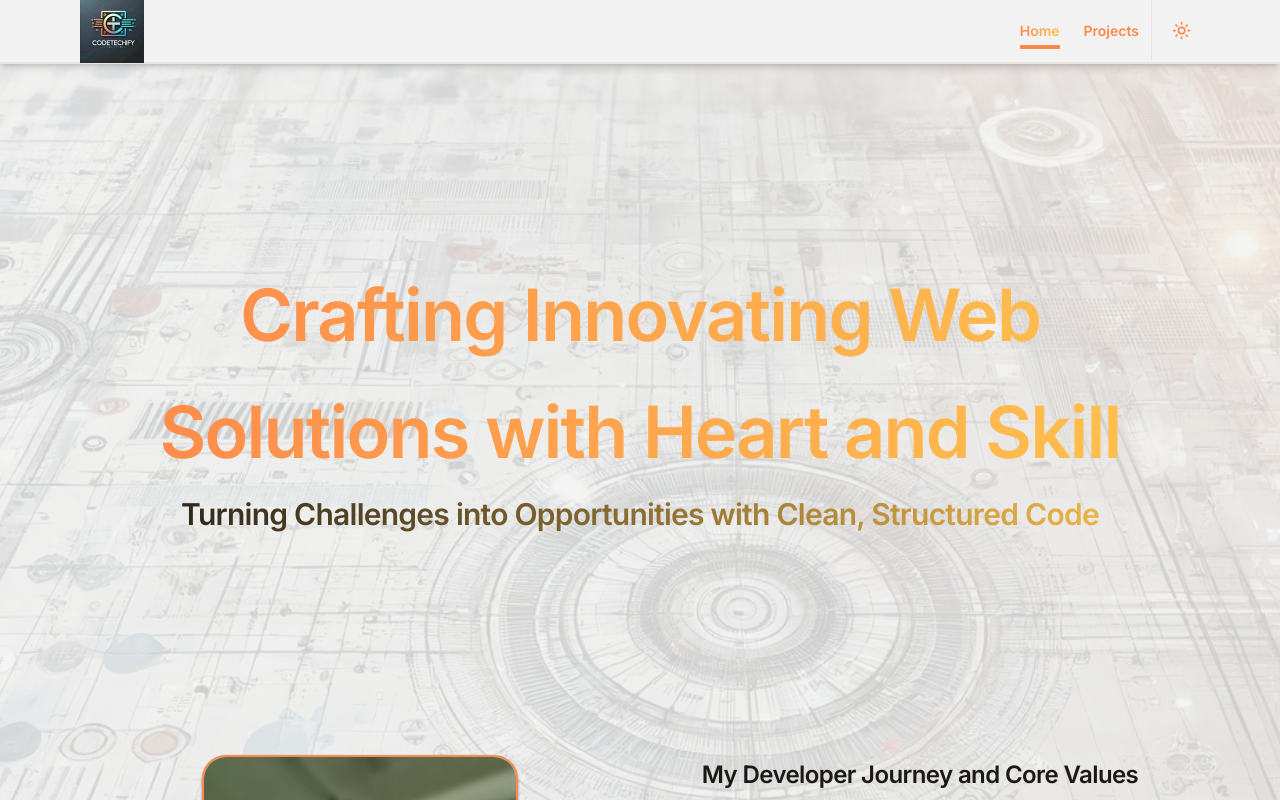
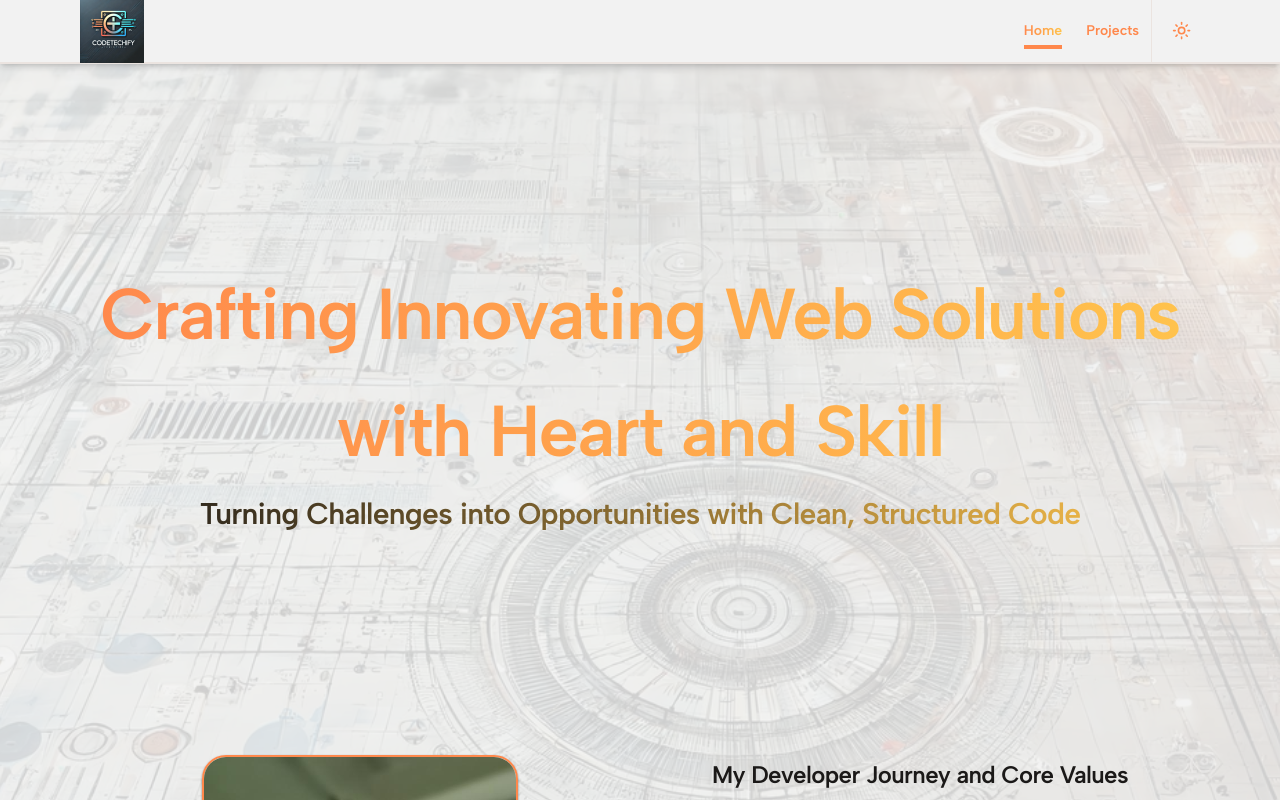
Before and after one commit to Consciously/con-me-codetechify, a Next.js app: page / in a window 1280 px wide. Shown: the top 800 px of the page. Built offline with nearby package versions, Linux system fonts and the light colour scheme.

Commit message:
add another font

```diff
--- a/src/app/layout.tsx
+++ b/src/app/layout.tsx
@@ -1,11 +1,11 @@
 import type { Metadata } from 'next';
-import { Inter } from 'next/font/google';
+import { Inter, Albert_Sans } from 'next/font/google';
 import './globals.css';
 import Header from '@/components/header';
 import Footer from '@/components/footer';
 import { ThemeProvider } from 'next-themes';
 
-const inter = Inter({ subsets: ['latin'] });
+const albertSans = Albert_Sans({ subsets: ['latin'] });
 
 export const metadata: Metadata = {
 	title: 'Create Next App',
@@ -19,7 +19,7 @@
 }>) {
 	return (
 		<html lang='en'>
-			<body className={inter.className}>
+			<body className={albertSans.className}>
 				<ThemeProvider
 					attribute='class'
 					defaultTheme='system'
```
